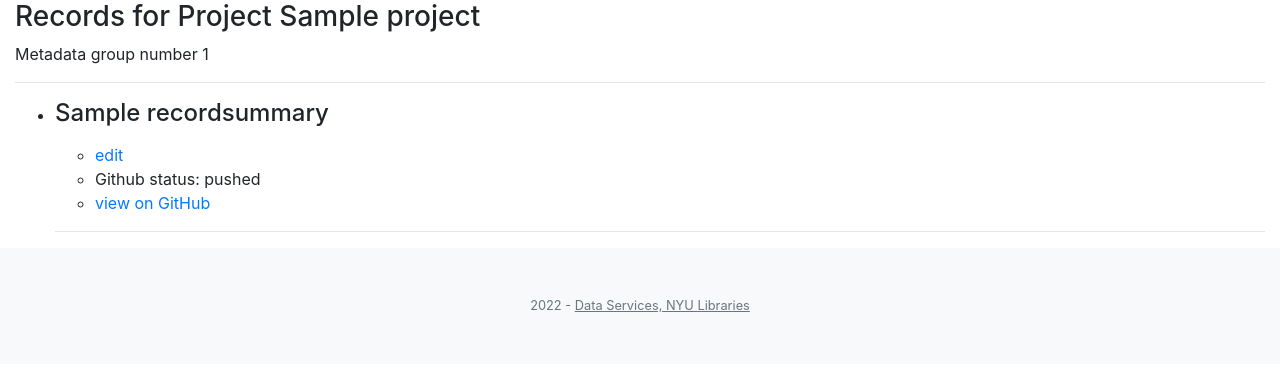
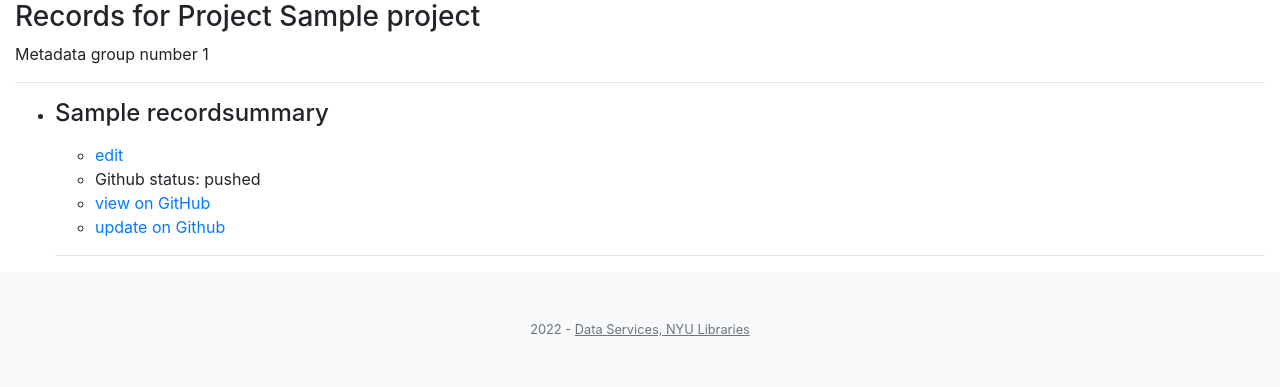
Before and after one commit to NYU-DataServices/ultraviolet-bulk-met-builder, a Flask app: page /projects/1 in a window 1280 px wide. Shown: the part 80-467 px from the top of the page. Run offline with Flask 2, Linux system fonts and the light colour scheme; a user stored in the database is signed in; tables that the repository leaves empty hold one stand-in row (values such as "Sample post"); parts of the project's set-up code (start-up, migrations or seed data) failed here and were passed over; some libraries are stand-ins or nearby versions.

Commit message:
Adding full ability to update records on GH and detailed commit message

```diff
--- a/app.py
+++ b/app.py
@@ -231,8 +231,12 @@ def record_git(uv_id):
         return redirect(url_for('retrieve_project_detail', metgroupid = request.args.get('metgroupnum')))
 
     json_string = json.dumps(json.loads(zlib.decompress(json_hash).decode('utf-8')), indent = 4)
-    githubURL = 'metadata/UC-{}/ultraviolet.json'.format(uv_id)
-    success_push_github = uv_repo_push(githubURL, "Commit File", json_string, "main", update=False)
+    githubURL = 'metadata/{}/ultraviolet-{}.json'.format(uv_id, uv_id)
+    if_update = bool(request.args.get('update'))
+    template_info = [i for i in retrieve_current_templates() if i[0] == fetch_met_fields_vals(uv_id)[0][2]][0]
+    commit_text = commit_string_maker(if_update, user, template_info)
+
+    success_push_github = uv_repo_push(githubURL, commit_text, json_string, update=if_update)
     if success_push_github:
         record_github_status(uv_id, 'https://github.com/' +
                              GH_BASEREPO + '/tree/main/' +
--- a/templates/project_detail_view.html
+++ b/templates/project_detail_view.html
@@ -13,10 +13,12 @@
                     <p><ul>
                         <li><a href="{{ url_for('record_edit', uv_id = metgroup[0]) }}">edit</a></li>
                         {% if metgroup[5] == 1 %}
-                        <li>Github status:  pushed</li>
-                        <li><a href="{{ metgroup[2] }}">view on GitHub</a></li>
+                            <li>Github status:  pushed</li>
+                            <li><a href="{{ metgroup[2] }}">view on GitHub</a></li>
+                            <li>{% if current_user.is_authenticated and (current_user.is_admin(2) or current_user.is_admin(1)) %}<a href="{{ url_for('record_git', uv_id = metgroup[0], metgroupnum = metgroupid, update = "True") }}">update on Github</a>{% endif %}</li>
                         {% else %}
-                        <li>Github status: not pushed. {% if current_user.is_authenticated and (current_user.is_admin(2) or current_user.is_admin(1)) %}<a href="{{ url_for('record_git', uv_id = metgroup[0], metgroupnum = metgroupid) }}">Push to Github</a>{% endif %}</li>
+                            <li>Github status: not pushed</li>
+                            <li>{% if current_user.is_authenticated and (current_user.is_admin(2) or current_user.is_admin(1)) %}<a href="{{ url_for('record_git', uv_id = metgroup[0], metgroupnum = metgroupid, update = "") }}">push to Github</a>{% endif %}</li>
                         {% endif %}
                         <!-- <li><a href="{{ metgroup[3] }}">view on UltraViolet</a></li> -->
                     </ul></p>
```
Also changed, not shown: utils/github_handlers.py (+14 -4 lines), ultrav.db.
